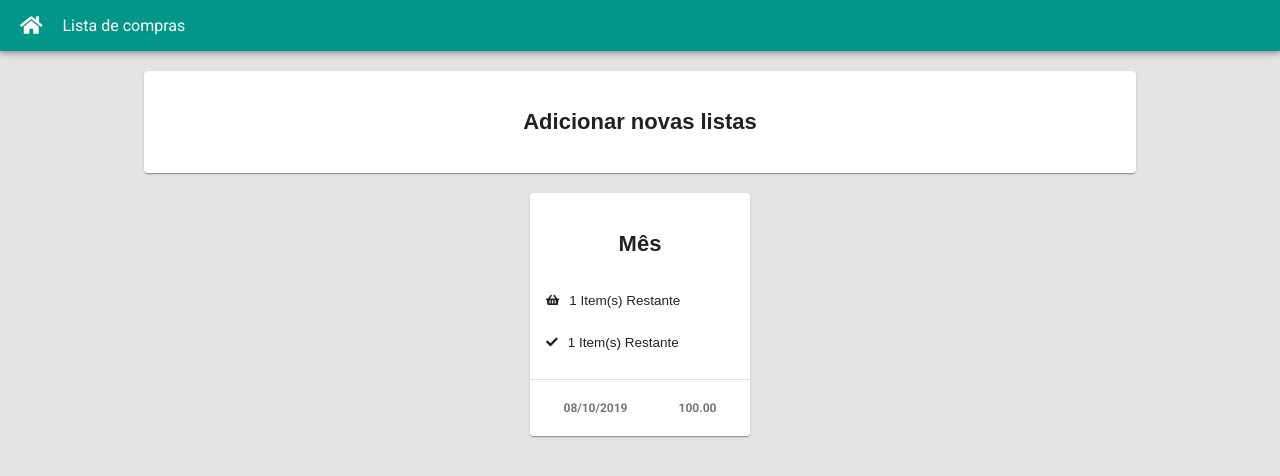
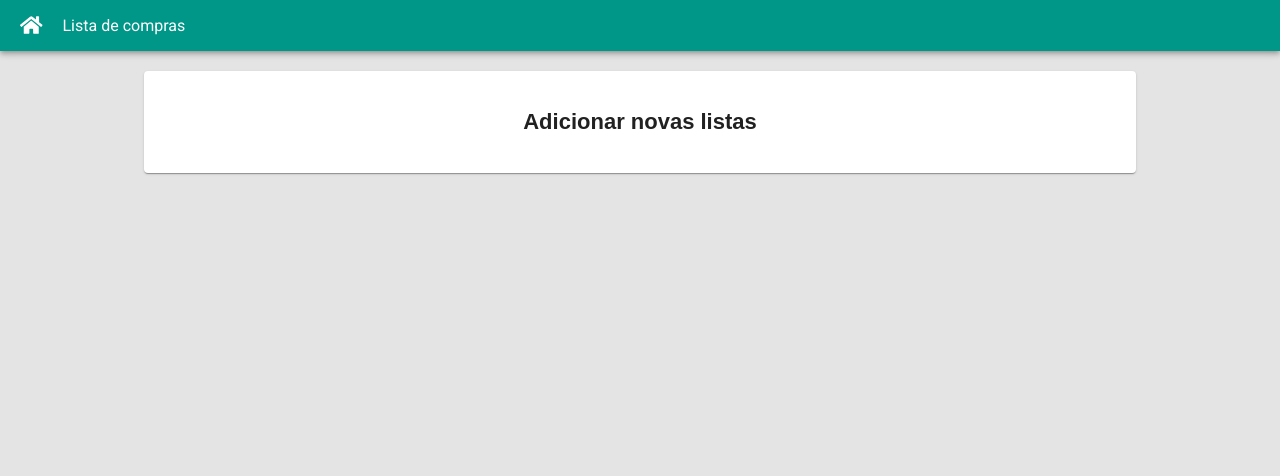
Before and after one commit to brenodev/lista_de_compras, a React (Create React App) app: page / in a window 1280 px wide. Shown: the top 476 px of the page. Built offline with nearby package versions, Linux system fonts and the light colour scheme.

Commit message:
calculando total da lista usando selector

```diff
--- a/src/home/Home.jsx
+++ b/src/home/Home.jsx
@@ -3,12 +3,25 @@ import "./Home.css"
 import NewList from "./newList/NewList"
 import List from "./list/List"
 
+import { connect } from "react-redux"
+
 const Home = props => {
   return (
     <div className="page-container">
       <NewList/>
-      <List/>
+      {
+        props.list.items.length > 0 &&
+          <List
+            list={props.list.list}
+            total={props.total}
+          />
+      }
     </div>
   )
 }
-export default Home;
+const mapStateToProps = state => ({
+  list: state.list,
+  total: state.list.items.reduce((total, item) => total + item.total, 0),
+});
+
+export default connect(mapStateToProps, null)(Home);
--- a/src/home/list/List.jsx
+++ b/src/home/list/List.jsx
@@ -9,11 +9,11 @@ const List = props => {
   return (
     <CustomCard
         containerClass="list-container"
-        footer={ <ListFooter/> }
+        footer={ <ListFooter total={props.total}/> }
         link="/Item-Lista"
         >
         <div>
-            <p className="title">Mês</p>
+            <p className="title">{props.list}</p>
             <div className="list-card-body">
                 <ListItem icon={faShoppingBasket} text="1 Item(s) Restante"/>
                 <ListItem icon={faCheck}  text="1 Item(s) Restante"/>
--- a/src/home/list/listFooter/ListFooter.jsx
+++ b/src/home/list/listFooter/ListFooter.jsx
@@ -3,9 +3,9 @@ import React from "react"
 const ListFooter = props => {
   return (
     <div className="list-footer">
-            <p>08/10/2019</p>
-            <p>100.00</p>
-          </div>
+      <p>08/10/2019</p>
+      <p>{props.total}</p>
+    </div>
   )
 }
 
```
